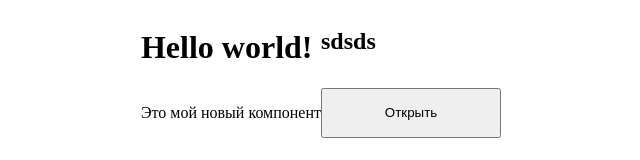
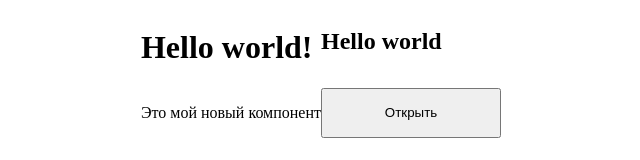
Before and after one commit to BatyrbekWebDev/Vue3-SneakersShop, a Vue app: page / in a window 1280 px wide. Shown: the top 160 px of the page, without its empty margins (319-959 px from the left). Built offline with nearby package versions, Linux system fonts and the light colour scheme.

Commit message:
change header

```diff
--- a/src/App.vue
+++ b/src/App.vue
@@ -4,7 +4,7 @@ import MyHello from './components/MyHello.vue'
 
 <template>
   <h1>Hello world!</h1>
-  <h2>sdsds</h2>
+  <h2>Hello world</h2>
 
   <MyHello />
 </template>
```
